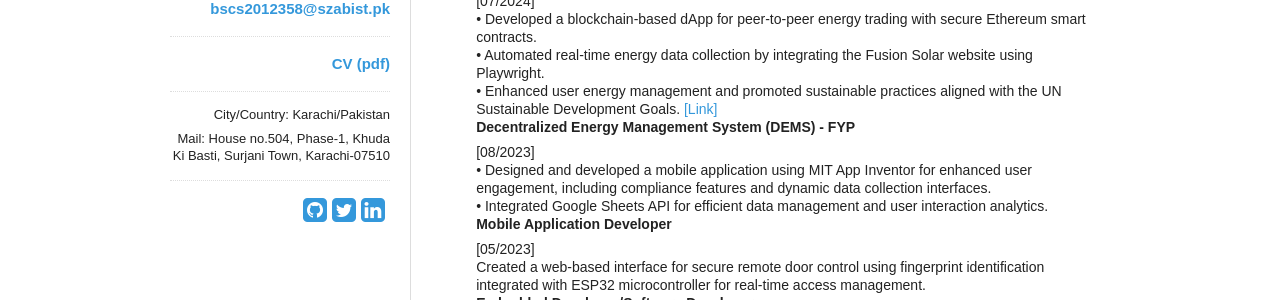
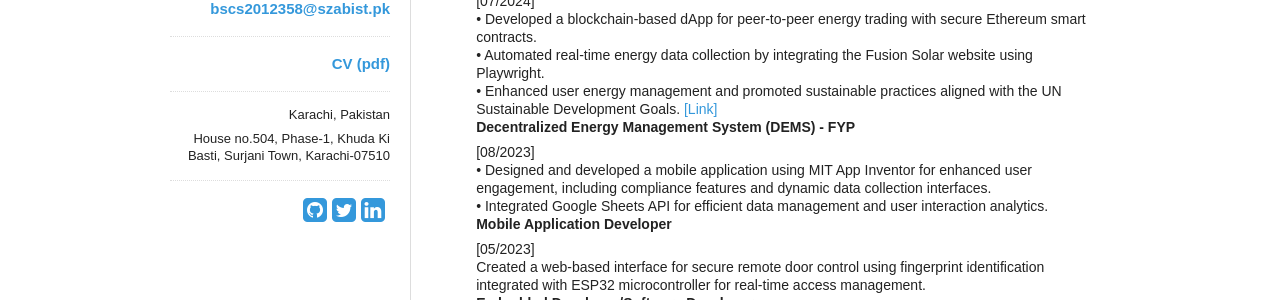
Before and after one commit to musman2k/github-portfolio, a Jekyll site: the page built from index-en.html, in a window 1280 px wide. Shown: the part 533-833 px from the top of the page. Built offline with Jekyll 4.4.1, drawn with Linux system fonts in a browser that asks for light colours.

Commit message:
Update sidebar-en.html

```diff
--- a/_includes/sidebar-en.html
+++ b/_includes/sidebar-en.html
@@ -30,11 +30,11 @@
   <div id="link">
     <div style="font-size: 13px">
       <div style="line-height: 1.3em">
-        City/Country: Karachi/Pakistan
+        Karachi, Pakistan
         <div style="line-height: 0.5em"><br></div>
       </div>
       <div style="line-height: 1.3em">
-        Mail: House no.504, Phase-1, Khuda Ki Basti, Surjani Town, Karachi-07510
+        House no.504, Phase-1, Khuda Ki Basti, Surjani Town, Karachi-07510
       </div>
     </div>
   </div>
```
